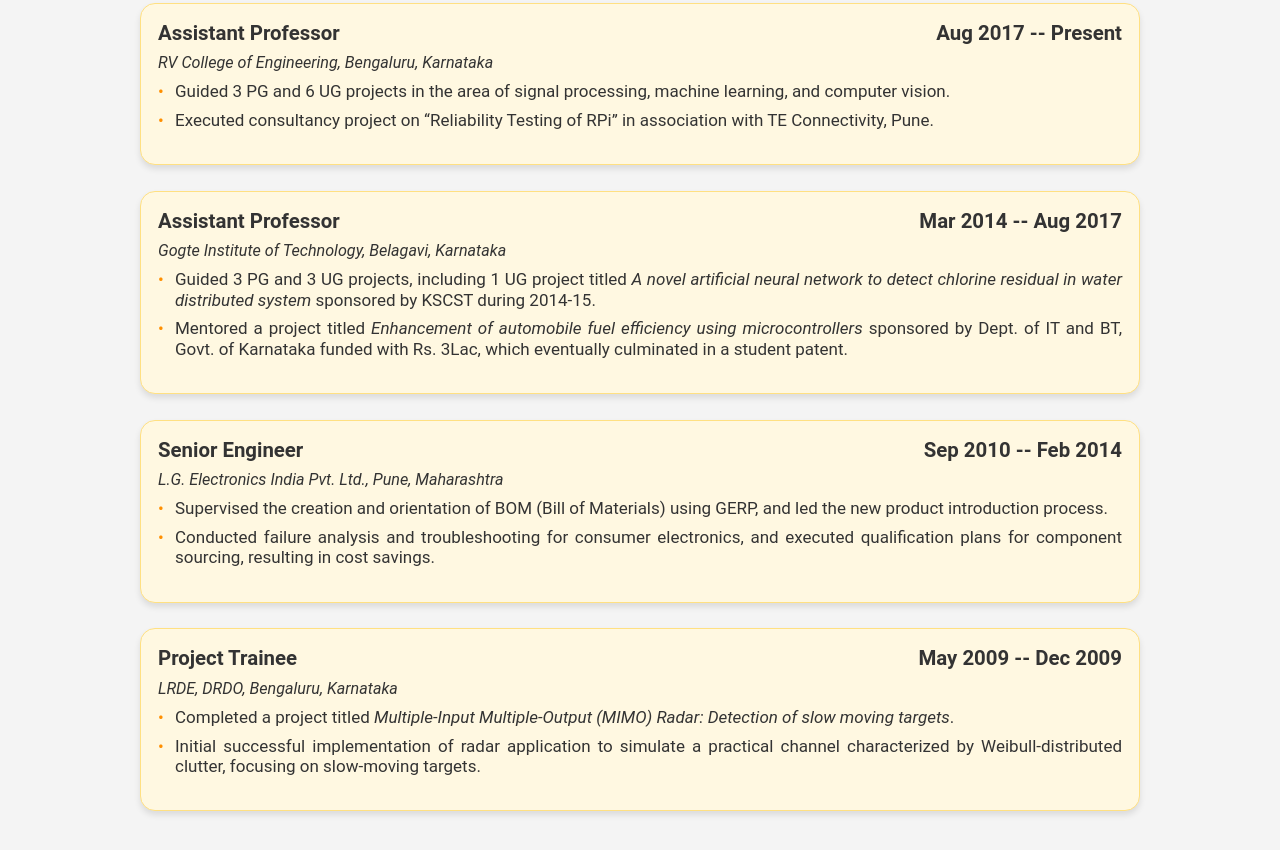
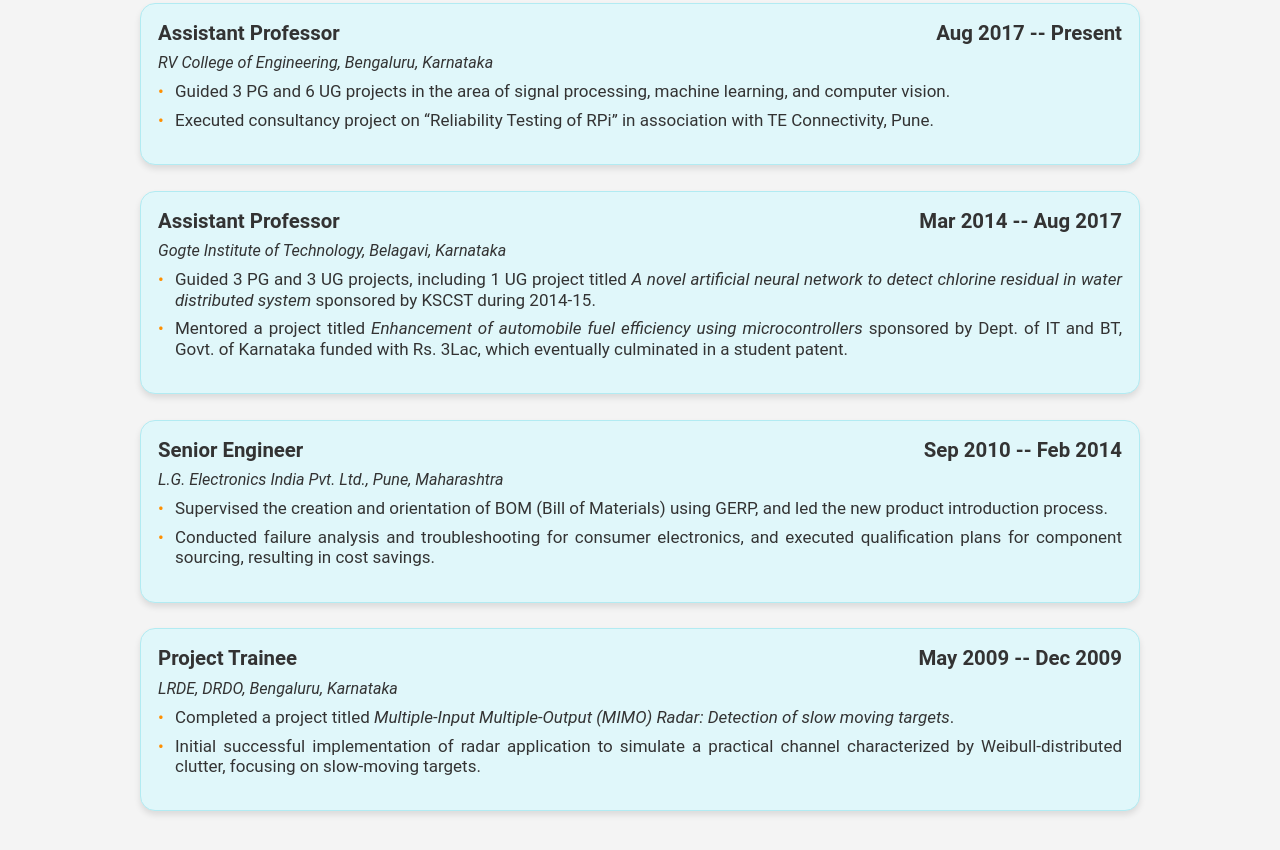
Before and after one commit to subrahmanyakn/subrahmanyakn.github.io, a plain HTML site: page Experience.html in a window 1280 px wide. Shown: the part 57-907 px from the top of the page. Drawn offline with Linux system fonts and the light colour scheme.

Commit message:
Update styles.css

```diff
--- a/styles.css
+++ b/styles.css
@@ -96,13 +96,13 @@ p {
     font-size: 0.95em; /* Adjusted font size */
 }
 
-.experience-box {
-    background-color: #fff8e1; /* Light yellow background */
+.experience-box, .education-box, .publications-box {
+    background-color: #e0f7fa; /* Light cyan background */
     padding: 1em; /* Space inside the box */
     margin-bottom: 1.5em; /* Space between boxes */
     border-radius: 15px; /* Rounded corners */
     box-shadow: 0 4px 6px rgba(0, 0, 0, 0.1); /* Slight shadow for depth */
-    border: 1px solid #ffe082; /* Optional: Border to match the background */
+    border: 1px solid #b2ebf2; /* Border matching the background */
 }
 
 .experience-box strong {
```
